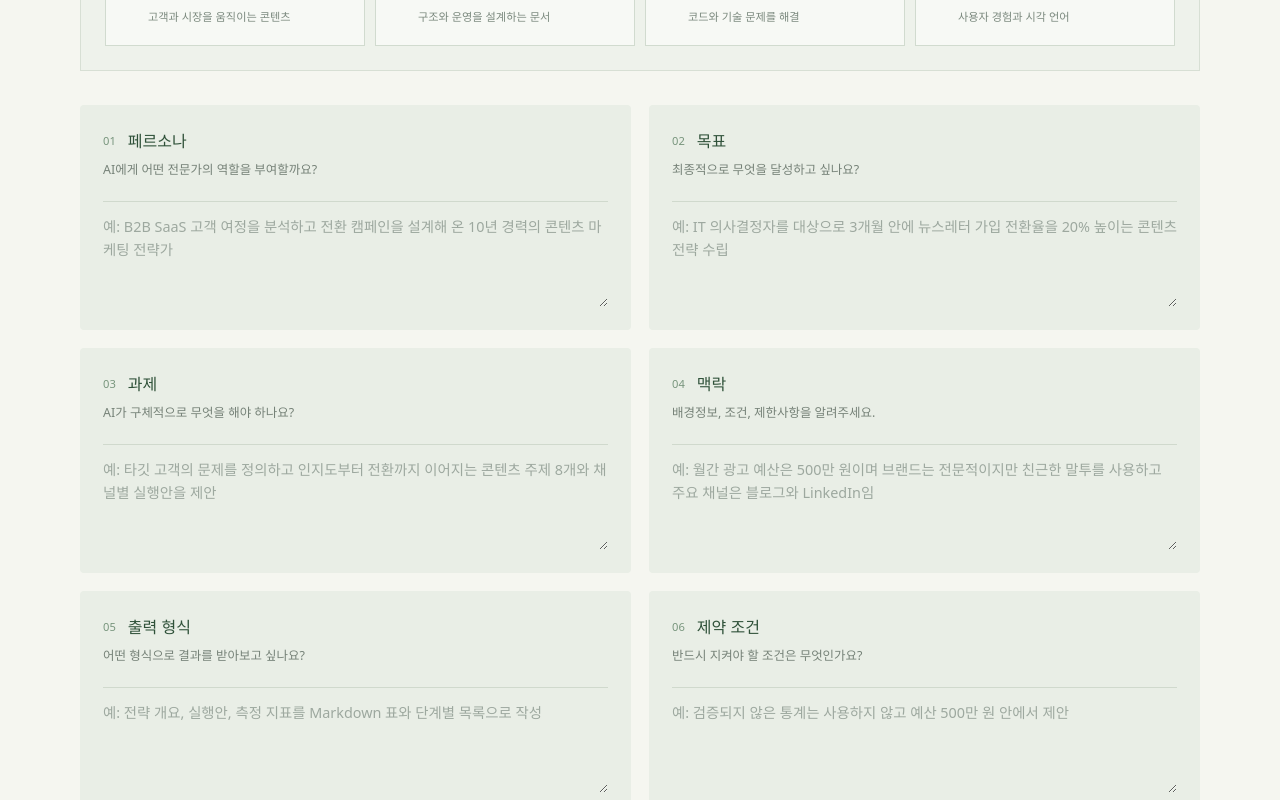
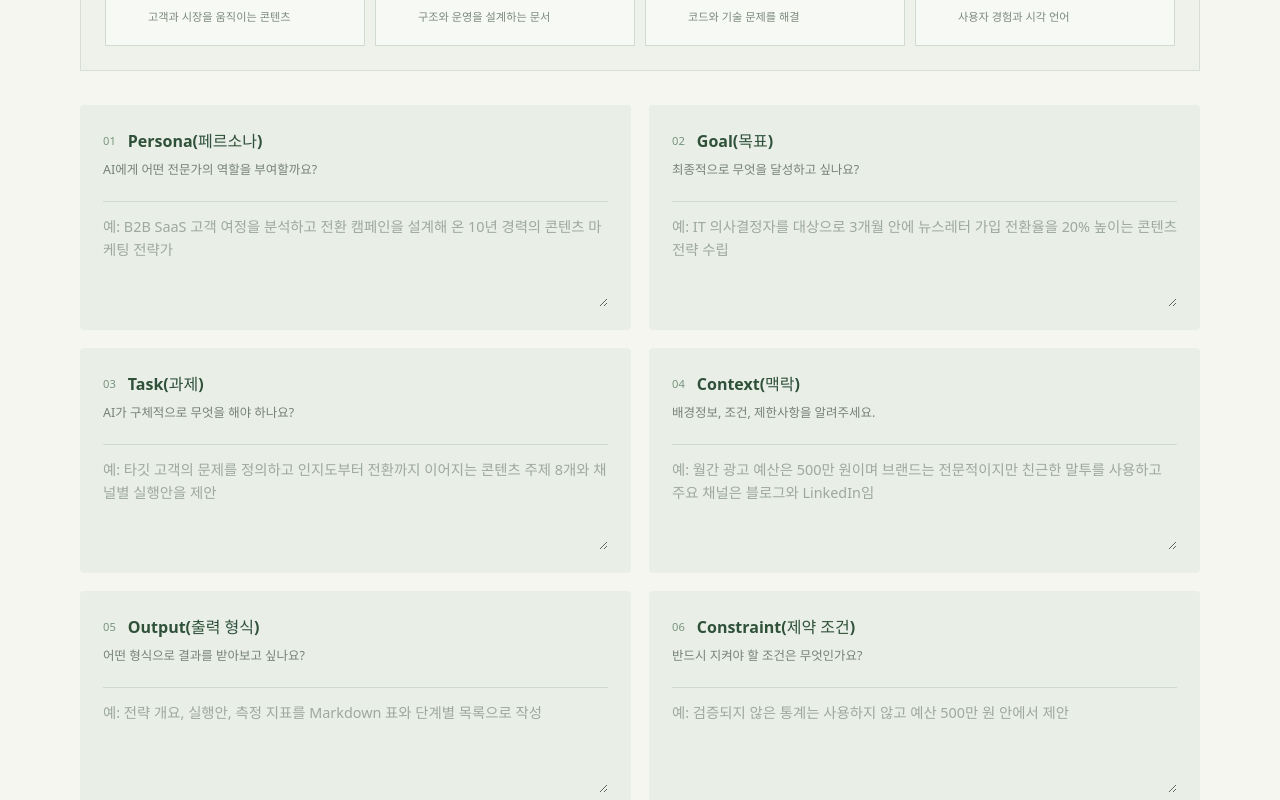
Before and after one commit to mousailee-arch/Test-React, a React (Vite) app: page / in a window 1280 px wide. Shown: the part 900-1700 px from the top of the page. Built offline with nearby package versions, Linux system fonts and the light colour scheme.

Commit message:
Use bilingual prompt element labels

```diff
--- a/src/App.tsx
+++ b/src/App.tsx
@@ -152,49 +152,49 @@ const promptFields: Array<{
   {
     key: 'persona',
     number: '01',
-    title: '페르소나',
+    title: 'Persona(페르소나)',
     hint: 'AI에게 어떤 전문가의 역할을 부여할까요?',
     placeholder: '예: B2B SaaS 고객 여정을 분석하고 전환 캠페인을 설계해 온 10년 경력의 콘텐츠 마케팅 전략가',
   },
   {
     key: 'goal',
     number: '02',
-    title: '목표',
+    title: 'Goal(목표)',
     hint: '최종적으로 무엇을 달성하고 싶나요?',
     placeholder: '예: IT 의사결정자를 대상으로 3개월 안에 뉴스레터 가입 전환율을 20% 높이는 콘텐츠 전략 수립',
   },
   {
     key: 'task',
     number: '03',
-    title: '과제',
+    title: 'Task(과제)',
     hint: 'AI가 구체적으로 무엇을 해야 하나요?',
     placeholder: '예: 타깃 고객의 문제를 정의하고 인지도부터 전환까지 이어지는 콘텐츠 주제 8개와 채널별 실행안을 제안',
   },
   {
     key: 'context',
     number: '04',
-    title: '맥락',
+    title: 'Context(맥락)',
     hint: '배경정보, 조건, 제한사항을 알려주세요.',
     placeholder: '예: 월간 광고 예산은 500만 원이며 브랜드는 전문적이지만 친근한 말투를 사용하고 주요 채널은 블로그와 LinkedIn임',
   },
   {
     key: 'output',
     number: '05',
-    title: '출력 형식',
+    title: 'Output(출력 형식)',
     hint: '어떤 형식으로 결과를 받아보고 싶나요?',
     placeholder: '예: 전략 개요, 실행안, 측정 지표를 Markdown 표와 단계별 목록으로 작성',
   },
   {
     key: 'constraint',
     number: '06',
-    title: '제약 조건',
+    title: 'Constraint(제약 조건)',
     hint: '반드시 지켜야 할 조건은 무엇인가요?',
     placeholder: '예: 검증되지 않은 통계는 사용하지 않고 예산 500만 원 안에서 제안',
   },
   {
     key: 'example',
     number: '07',
-    title: '예시',
+    title: 'Example(예시)',
     hint: '원하는 결과의 예시나 참고 방향이 있나요?',
     placeholder: '예: 문제 제기, 실무 팁, 제품 연결, 행동 유도 순서의 게시물',
   },
```
